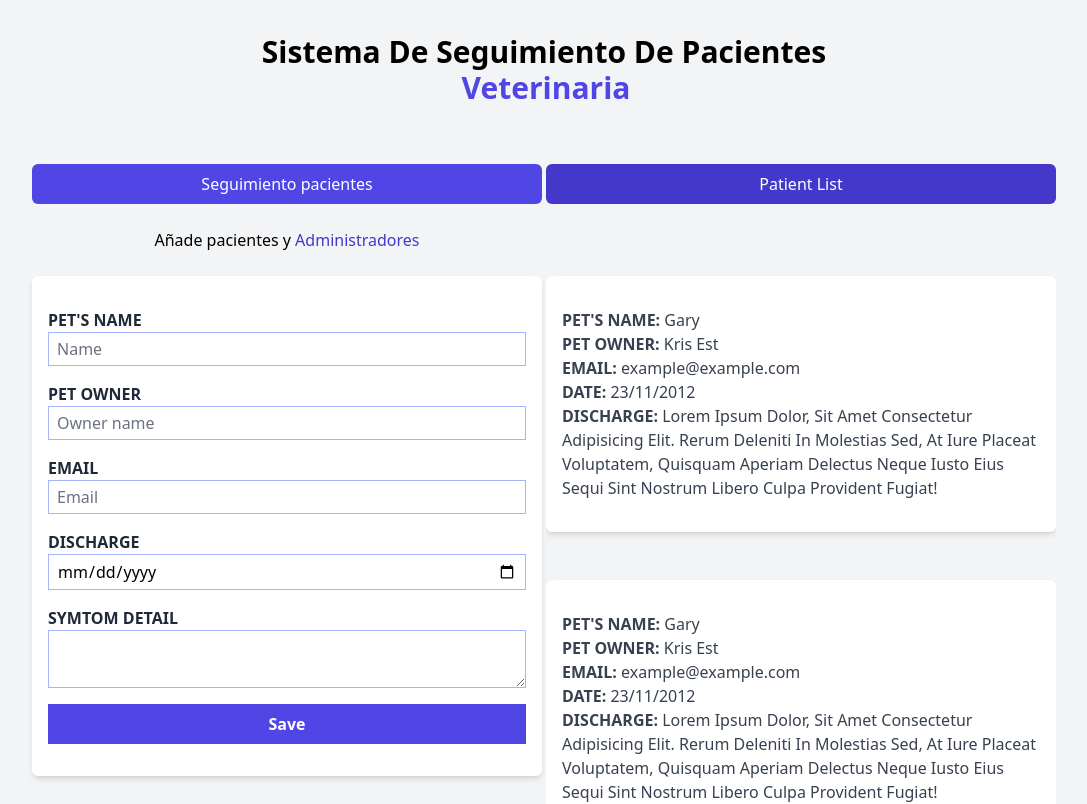
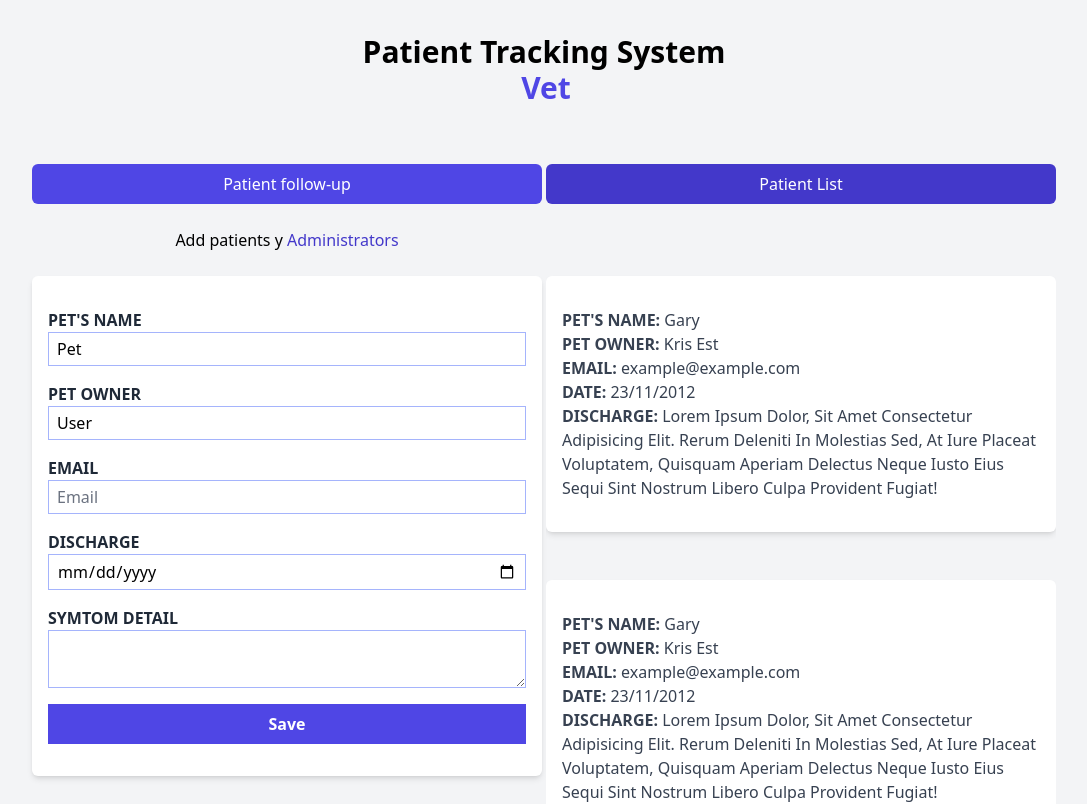
Before and after one commit to luissresources/dating-system-react, a React (Vite) app: page / in a window 1280 px wide. Shown: the top 804 px of the page, without its empty margins (96-1183 px from the left). Built offline with nearby package versions, Linux system fonts and the light colour scheme.

Commit message:
add states for each field

```diff
--- a/src/components/Footer.jsx
+++ b/src/components/Footer.jsx
@@ -3,7 +3,7 @@ import React from 'react'
 export const Footer = () => {
   return (
     <footer className='py-2 flex justify-center items-center flex-wrap'>
-      <p className='bg-gray-900 text-white w-full text-center py-4'>Hecho con <span className='text-indigo-700 text-2xl'>&#x2665;</span> por LuissDev</p>
+      <p className='bg-gray-900 text-white w-full text-center py-4'>Made with <span className='text-indigo-700 text-2xl'>&#x2665;</span> by LuissDev</p>
     </footer>
   )
 }
--- a/src/components/Form.jsx
+++ b/src/components/Form.jsx
@@ -1,44 +1,124 @@
+import { useState, useEffect } from "react";
+
 const Form = () => {
+  const [petsName, setPetsName] = useState('Pet');
+  const [petOwner, setPetOwner] = useState('User');
+  const [email, setEmail] = useState('');
+  const [discharge, setDischarge] = useState('');
+  const [symtomDetail, setSymtomDetail] = useState('');
+  const [error, setError] = useState(false);
+
+  const handleSubmit = (e) => {
+    e.preventDefault();
+
+    // Simple validation
+    if ([petsName, petOwner, email, discharge, symtomDetail].includes('')) {
+      setError(true);
+    }else {
+      setError(false);
+    }
+  };
+
   return (
-    <div className='mb-6 px-6 md:px-0'>
-      <h2 className="px-1 py-2 text-center text-white bg-indigo-600 rounded-md">Seguimiento pacientes</h2>
+    <div className="mb-6 px-6 md:px-0">
+      <h2 className="px-1 py-2 text-center text-white bg-indigo-600 rounded-md">
+        Patient follow-up
+      </h2>
       <p className="text-center my-6">
-        Añade pacientes y{' '}
-        <span className="text-indigo-700 text capitalize">
-          administradores
-        </span>
+        Add patients y{" "}
+        <span className="text-indigo-700 text capitalize">administrators</span>
       </p>
 
-      <form action="" className="bg-white rounded-md shadow-md px-4 py-8">
+      <form
+        action=""
+        className="bg-white rounded-md shadow-md px-4 py-8"
+        onSubmit={handleSubmit}>
+          { error && (
+            <p
+            className='text-white bg-red-700 py-1 px-1 my-4 uppercase text-center'
+            >
+              Complete los datos, para enviar el formulario
+            </p>
+          )}
         <div className="flex flex-col mb-4">
-          <label htmlFor="pets-name" className="uppercase text-gray-800 font-bold">Pet's name</label>
+          <label
+            htmlFor="pets-name"
+            className="uppercase text-gray-800 font-bold"
+          >
+            Pet's name
+          </label>
           <input
-           type="text" id="pets-name" placeholder="Name" className="py-1 border border-indigo-300 px-2 placeholder-gray-500"/>
+            type="text"
+            id="pets-name"
+            placeholder="Name"
+            className="py-1 border border-indigo-300 px-2 placeholder-gray-500"
+            value={petsName}
+            onChange={(e) => setPetsName(e.target.value)}
+          />
         </div>
         <div className="flex flex-col mb-4">
-          <label htmlFor="pet-owner" className="uppercase text-gray-800 font-bold">Pet owner</label>
+          <label
+            htmlFor="pet-owner"
+            className="uppercase text-gray-800 font-bold"
+          >
+            Pet owner
+          </label>
           <input
-           type="text" id="pet-owner" placeholder="Owner name" className="py-1 border border-indigo-300 px-2 placeholder-gray-500"/>
+            type="text"
+            id="pet-owner"
+            placeholder="Owner name"
+            className="py-1 border border-indigo-300 px-2 placeholder-gray-500"
+            value={petOwner}
+            onChange={(e) => setPetOwner(e.target.value)}
+          />
         </div>
         <div className="flex flex-col mb-4">
-          <label htmlFor="email" className="uppercase text-gray-800 font-bold">Email</label>
+          <label htmlFor="email" className="uppercase text-gray-800 font-bold">
+            Email
+          </label>
           <input
-           type="email" id="email" placeholder="Email" className="py-1 border border-indigo-300 px-2 placeholder-gray-500"/>
+            type="email"
+            id="email"
+            placeholder="Email"
+            className="py-1 border border-indigo-300 px-2 placeholder-gray-500"
+            value={email}
+            onChange={(e) => setEmail(e.target.value)}
+          />
         </div>
         <div className="flex flex-col mb-4">
-          <label htmlFor="date" className="uppercase text-gray-800 font-bold">Discharge</label>
+          <label htmlFor="discharge" className="uppercase text-gray-800 font-bold">
+            Discharge
+          </label>
           <input
-           type="date" id="date" className="py-1 border border-indigo-300 px-2 placeholder-gray-500"/>
+            type="date"
+            id="discharge"
+            className="py-1 border border-indigo-300 px-2 placeholder-gray-500"
+            value={discharge}
+            onChange={(e) => setDischarge(e.target.value)}
+          />
         </div>
         <div className="flex flex-col mb-4">
-          <label htmlFor="symptom detail" className="uppercase text-gray-800 font-bold">Symtom detail</label>
+          <label
+            htmlFor="symptom detail"
+            className="uppercase text-gray-800 font-bold"
+          >
+            Symtom detail
+          </label>
           <textarea
-           id="symptom detail" className="py-1 border border-indigo-300 px-2 placeholder-gray-500"/>
+            id="symptom detail"
+            className="py-1 border border-indigo-300 px-2 placeholder-gray-500"
+            value={symtomDetail}
+            onChange={(e) => setSymtomDetail(e.target.value)}
+          />
         </div>
-        <input type="submit" value="Save" className="py-2 text-center bg-indigo-600 w-full text-white hover:bg-green-700 transition-all cursor-pointer font-bold"/>
+        <input
+          type="submit"
+          value="Save"
+          className="py-2 text-center bg-indigo-600 w-full text-white hover:bg-green-700 transition-all cursor-pointer font-bold"
+        />
       </form>
     </div>
-  )
-}
+  );
+};
 
 export default Form;
--- a/src/components/Header.jsx
+++ b/src/components/Header.jsx
@@ -1,8 +1,8 @@
 function Header () {
     return (
         <h2 className="text-3xl text-black font-black flex flex-col justify-center items-center md:flex-col py-2.5 text-center capitalize">
-            Sistema de seguimiento de pacientes
-            <span className="ml-1 text-indigo-600 font-black">Veterinaria</span>
+            Patient tracking system
+            <span className="ml-1 text-indigo-600 font-black">Vet</span>
         </h2>
     )
 }
```
